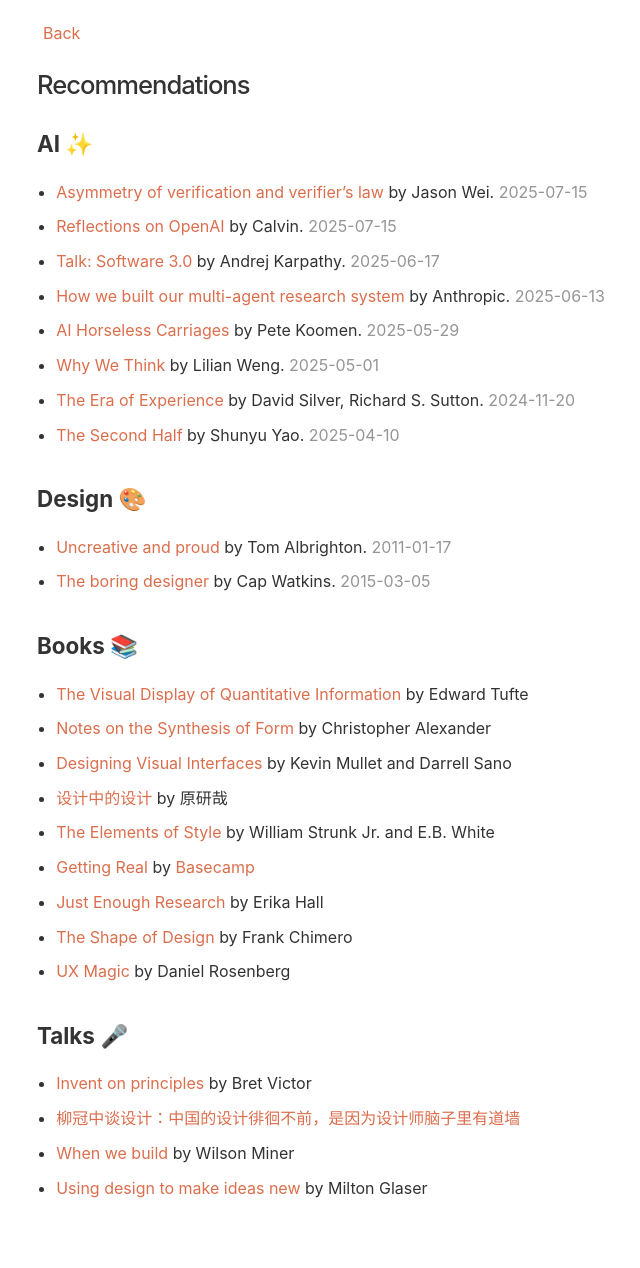
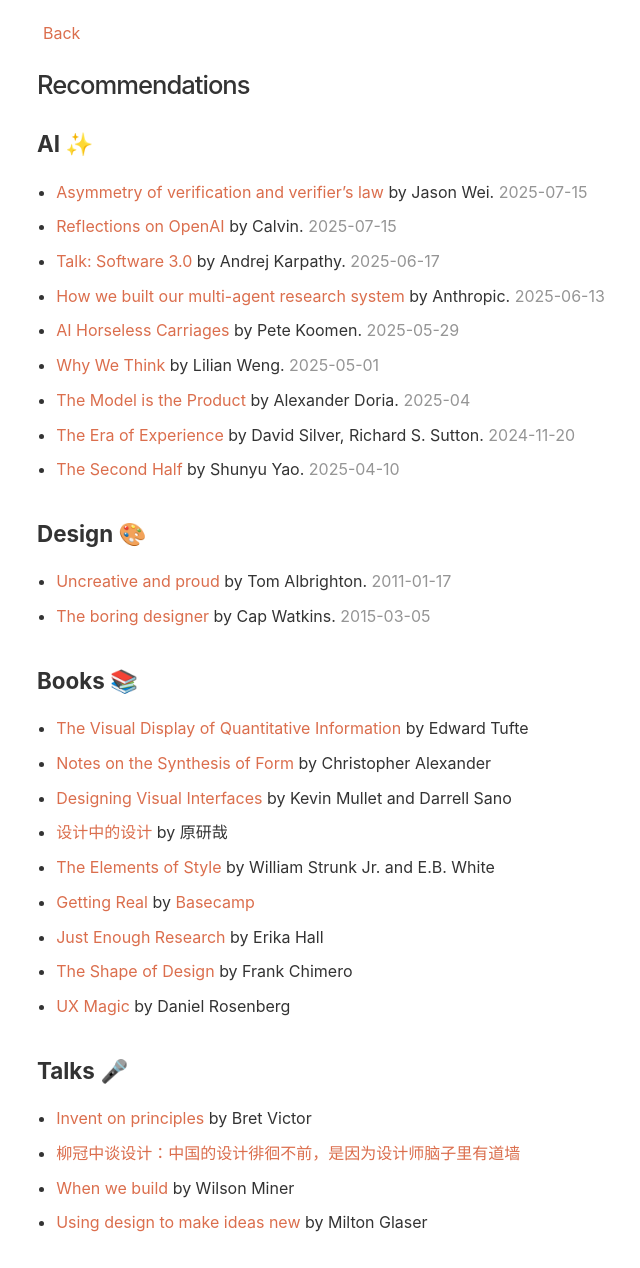
Before and after one commit to lvterry/lvterry.github.io, a Jekyll site: the page built from recommendations.html, in a window 1280 px wide. Shown: the whole page, without its empty margins (283-923 px from the left). Built offline with Jekyll 4.4.1, drawn with Linux system fonts in a browser that asks for light colours; before the commit the page ends 1233 px from its top, so only the background shows below that.

Commit message:
Update recommendations.html

```diff
--- a/recommendations.html
+++ b/recommendations.html
@@ -13,10 +13,10 @@
     <section class="category">
       <h2>AI ✨</h2>
       <ul class="recommendation-list">
-		<li>
-			<a href="https://www.jasonwei.net/blog/asymmetry-of-verification-and-verifiers-law">Asymmetry of verification and verifier’s law</a> by Jason Wei.
-			<span class="weak">2025-07-15</span>
-		</li>
+	<li>
+	  <a href="https://www.jasonwei.net/blog/asymmetry-of-verification-and-verifiers-law">Asymmetry of verification and verifier’s law</a> by Jason Wei.
+	  <span class="weak">2025-07-15</span>
+	</li>
         <li>
           <a href="https://calv.info/openai-reflections">Reflections on OpenAI</a> by Calvin.
           <span class="weak">2025-07-15</span>
@@ -38,6 +38,10 @@
             <a href="https://lilianweng.github.io/posts/2025-05-01-thinking/">Why We Think</a> by Lilian Weng.
             <span class="weak">2025-05-01</span>
         </li>
+	<li>
+	  <a href="https://vintagedata.org/blog/posts/model-is-the-product">The Model is the Product</a> by Alexander Doria.
+	  <span class="weak">2025-04</span>
+	</li>
         <li>
             <a href="https://storage.googleapis.com/deepmind-media/Era-of-Experience%20/The%20Era%20of%20Experience%20Paper.pdf">The Era of Experience</a> by David Silver, Richard S. Sutton.
             <span class="weak">2024-11-20</span>
```
